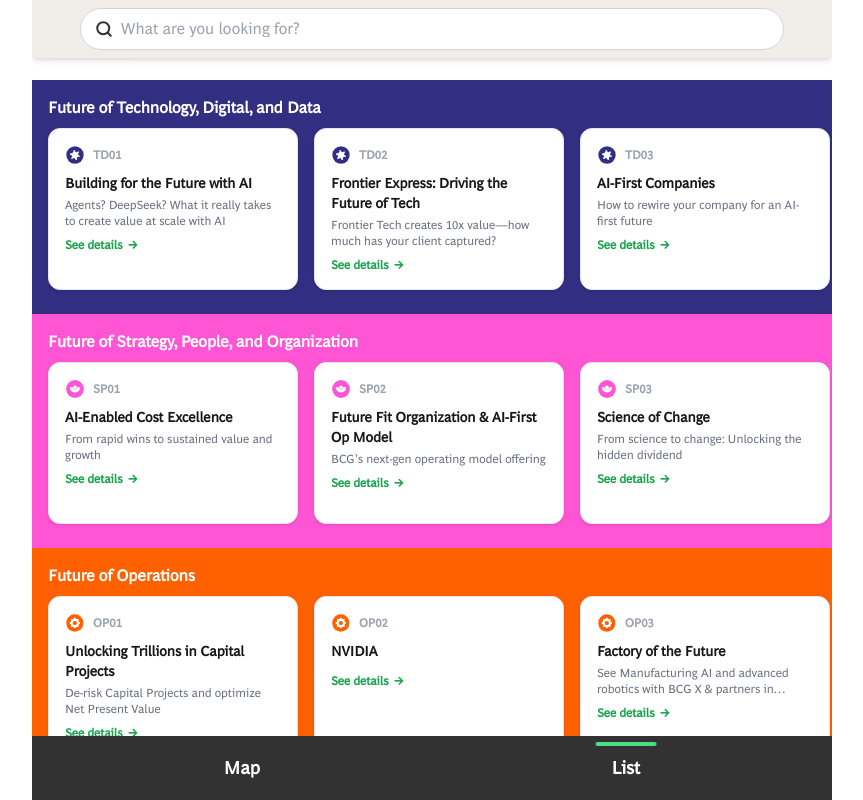
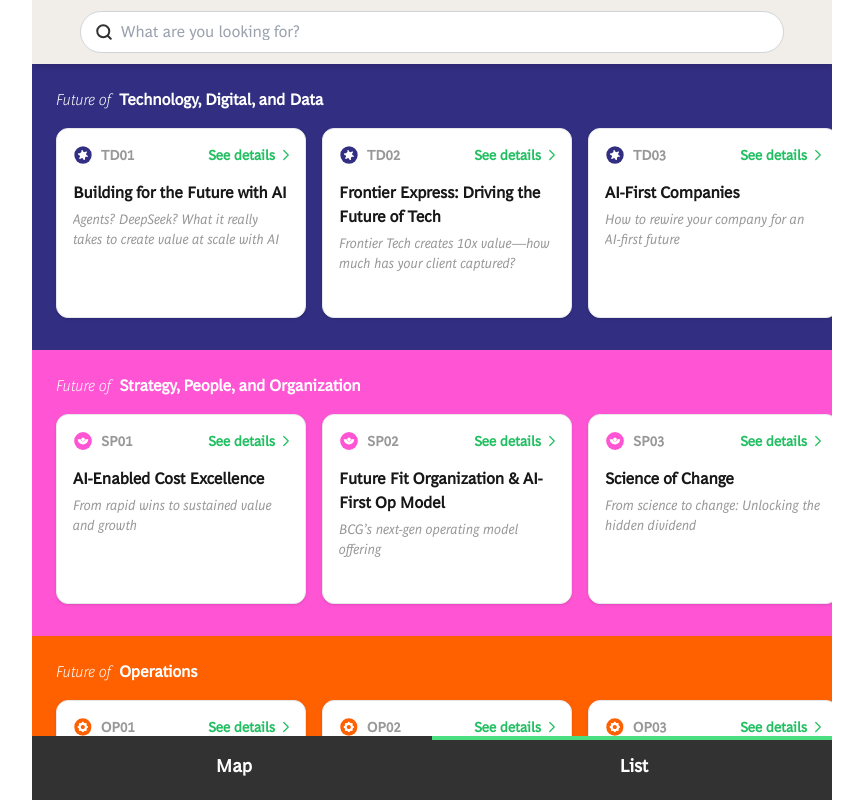
Before and after one commit to diecolgar/edge-map-2025, a Next.js app: page / in a window 1280 px wide. Both pictures are taken after a click on the button "List". Shown: the whole page, without its empty margins (208-1071 px from the left). Built offline with nearby package versions, Linux system fonts and the light colour scheme.

Commit message:
updates on list ui

```diff
--- a/app/EventMap.jsx
+++ b/app/EventMap.jsx
@@ -56,7 +56,7 @@ const FocusOnLocation = ({ position }) => {
 
 const renderIcon = (boothId, name, zoom) => {
   const content = `
-    <div style="position: relative; width: 40px; height: 40px; display: flex; justify-content: center; align-items: center; transform: translate(-40%, -40%);">
+    <div style="position: relative; width: 40px; height: 40px; display: flex; justify-content: center; align-items: center; transform: translate(-40%, -40%); font-family: 'BCGHenSans';">
       <div style="
         font-size: 12px;
         font-weight: bold;
@@ -131,12 +131,11 @@ const EventMap = () => {
     if (!bounds || locations.length === 0) return;
     const newLocations = locations.map((loc) => ({
       ...loc,
-      // Ahora usamos loc.x y loc.y, y convertimos la posición:
+      // Convertimos la posición de acuerdo al scaleFactor.
       position: [
         (imageOriginalSize.height - loc.y) * scaleFactor,
         loc.x * scaleFactor,
       ],
-      // Si deseas, puedes convertir sectorjourneys (string) a un array, por ejemplo:
       sectorjourneys: loc.sectorjourneys
         ? loc.sectorjourneys.split(",").map((s) => s.trim())
         : [],
@@ -152,17 +151,23 @@ const EventMap = () => {
     setFilteredLocations(filtered);
   }, [searchQuery, scaledLocations]);
 
+  // Opción 2: Mantenemos el MapContainer siempre montado y solo cambiamos su visibilidad.
   return (
     <div className="w-full flex justify-center">
       <div className="w-full max-w-[800px] h-dvh relative overflow-hidden">
         <TopBar searchQuery={searchQuery} onSearch={setSearchQuery} />
 
-        {/* Ejemplo: mostramos un contador de booths */}
+        {/* Contador de booths */}
         <div className="absolute top-0 left-0 m-4 z-50 bg-white p-2 rounded shadow">
           {filteredLocations.length} booths
         </div>
 
-        {activeView === "map" && bounds && (
+        {/* El MapContainer se mantiene montado siempre y cambia su visibilidad */}
+        <div
+          className={`absolute inset-0 transition-opacity duration-300 ${
+            activeView === "map" ? "opacity-100" : "opacity-0 pointer-events-none"
+          }`}
+        >
           <MapContainer
             crs={CRS.Simple}
             style={{ width: "100%", height: "100%", zIndex: 10 }}
@@ -191,11 +196,10 @@ const EventMap = () => {
             {zoomLevel >= 1 &&
               filteredLocations.map((location) => (
                 <Marker
-                  // Usamos location.boothId como clave, ya que el JSON actualizado no tiene "id"
                   key={location.boothId}
                   position={location.position}
                   icon={renderIcon(
-                    location.boothId || location.id,
+                    location.boothId,
                     location.name,
                     zoomLevel
                   )}
@@ -209,13 +213,21 @@ const EventMap = () => {
               <FocusOnLocation position={selectedLocation.position} />
             )}
           </MapContainer>
-        )}
+        </div>
 
+        {/* Vista de lista: Se muestra cuando activeView es "list" */}
         {activeView === "list" && (
           <BoothList booths={filteredLocations} onSelect={setSelectedLocation} />
         )}
 
-        <BottomBar activeView={activeView} onChangeView={setActiveView} />
+        <BottomBar
+          activeView={activeView}
+          onChangeView={(view) => {
+            // Si pasamos de "map" a "list", se cierra la info sheet
+            if (view === "list") setSelectedLocation(null);
+            setActiveView(view);
+          }}
+        />
 
         <BoothInfoSheet
           location={selectedLocation}
--- a/app/components/BoothInfoSheet.jsx
+++ b/app/components/BoothInfoSheet.jsx
@@ -2,14 +2,14 @@ import { motion, AnimatePresence } from "framer-motion";
 import { useEffect, useState, useRef } from "react";
 import { ChevronUp, ChevronDown, X } from "lucide-react";
 
-const collapsedHeight = "40vh"; // Altura fija para el estado colapsado
+const collapsedHeight = "34vh"; // Altura fija para el estado colapsado
 
 const BoothInfoSheet = ({ location, onClose }) => {
   const [sheetState, setSheetState] = useState("closed");
   const [expandedHeight, setExpandedHeight] = useState(null);
   const containerRef = useRef(null);
 
-  // Al seleccionar un booth, se abre en estado "collapsed" (40vh)
+  // Al seleccionar un booth, se abre en estado "collapsed" (34vh)
   useEffect(() => {
     if (location) {
       setSheetState("collapsed");
@@ -34,7 +34,7 @@ const BoothInfoSheet = ({ location, onClose }) => {
 
   if (!location) return null;
 
-  // Procesamiento de contactos y emails (se asume que vienen en formato CSV)
+  // Procesamiento de contactos y emails (se asume formato CSV)
   const contacts = location.contacts
     ? location.contacts.split(",").map((c) => c.trim())
     : [];
@@ -59,14 +59,14 @@ const BoothInfoSheet = ({ location, onClose }) => {
               ? 0
               : sheetState === "collapsed"
               ? collapsedHeight
-              : expandedHeight || "80vh", // si no se ha medido aún, fallback a 80vh
+              : expandedHeight || "80vh", // fallback a 80vh
         }}
         exit={{ height: 0 }}
         transition={{ duration: 0.4, ease: "easeInOut" }}
         style={{ overflow: "hidden", touchAction: "none" }}
       >
         {/* Cabecera: Botones de expandir/colapsar y cerrar */}
-        <div className="flex items-center justify-between px-4 py-2 border-b">
+        <div className="flex items-center justify-between px-4 py-4 pb-2">
           <button
             onClick={() =>
               setSheetState((prev) =>
@@ -82,19 +82,20 @@ const BoothInfoSheet = ({ location, onClose }) => {
               <ChevronDown size={24} />
             )}
           </button>
+          {/* Botón de cierre: círculo con fondo bg-edgeText y X blanca dentro */}
           <button
             onClick={() => {
               setSheetState("closed");
-              setTimeout(onClose, 400); // espera la transición antes de desmontar
+              setTimeout(onClose, 400);
             }}
-            className="text-gray-500 hover:text-gray-800"
+            className="flex items-center justify-center rounded-full bg-edgeText w-8 h-8 hover:bg-gray-600"
             aria-label="Cerrar"
           >
-            <X size={24} />
+            <X size={16} color="white" />
           </button>
         </div>
 
-        {/* Contenido interno (se mide la altura total de este bloque) */}
+        {/* Contenido interno */}
         <div
           className={`h-full ${
             sheetState === "expanded" ? "overflow-y-auto" : "overflow-hidden"
@@ -108,13 +109,13 @@ const BoothInfoSheet = ({ location, onClose }) => {
                 alt={`${location.neighbourhood} icon`}
                 className="w-8 h-8"
               />
-              <span className="text text-edgeTextSecondary font-black">
+              <span className="text text-edgeTextSecondary font-black font-sans">
                 {location.boothId?.toUpperCase()}
               </span>
             </div>
-            <h2 className="text-xl font-bold mt-1">{location.name}</h2>
+            <h2 className="text-2xl font-bold mt-1">{location.name}</h2>
             {location.subtitle && (
-              <p className="text-sm text-gray-500 mb-2 italic">
+              <p className="text-base text-gray-500 mb-2 italic">
                 {location.subtitle}
               </p>
             )}
@@ -127,7 +128,7 @@ const BoothInfoSheet = ({ location, onClose }) => {
             )}
           </div>
 
-          {/* Segunda sección: Tag ABOUT, Descripción y mapeo de contactos */}
+          {/* Segunda sección: Tag ABOUT, Descripción y contactos */}
           <div className="bg-edgeBackground p-6 mb-16">
             {/* Tag ABOUT */}
             <div className="mb-4">
@@ -145,7 +146,6 @@ const BoothInfoSheet = ({ location, onClose }) => {
                 CONTACTS
               </span>
             </div>
-            {/* Lista de contactos en flex-col */}
             <div className="flex flex-col gap-1">
               {contactEmailPairs.map(({ contact, email }, index) => (
                 <span key={index} className="text-sm text-gray-700">
--- a/app/components/BoothList.js
+++ b/app/components/BoothList.js
@@ -1,3 +1,5 @@
+import React from "react";
+
 const BoothList = ({ booths, onSelect }) => {
   const neighbourhoodStyles = {
     fs: {
@@ -31,7 +33,7 @@ const BoothList = ({ booths, onSelect }) => {
   }, {});
 
   return (
-    <div className="overflow-y-auto max-h-full pb-20 pt-20">
+    <div className="overflow-y-auto max-h-full pb-16 pt-16">
       {Object.entries(grouped).map(([neighbourhood, groupBooths]) => {
         const style = neighbourhoodStyles[neighbourhood] || {
           label: `Group: ${neighbourhood}`,
@@ -39,36 +41,77 @@ const BoothList = ({ booths, onSelect }) => {
         };
 
         return (
-          <div key={neighbourhood} className={`py-4 ${style.color}`}>
-            <h2 className="text-base font-semibold text-white px-4 mb-2">
-              {style.label}
+          <div key={neighbourhood} className={`py-6 ${style.color}`}>
+            <h2 className="text-base font-semibold text-white px-6 mb-4">
+              {style.label.startsWith("Future of ") ? (
+                <span>
+                  <i className="font-light mr-1">Future of</i>
+                  {" "}{style.label.substring("Future of ".length)}
+                </span>
+              ) : (
+                style.label
+              )}
             </h2>
 
             {/* Sección de booths, con scrollbar horizontal oculta */}
-            <div className="flex gap-4 overflow-x-auto px-4 pb-2 scrollbar-hide">
+            <div className="flex gap-4 overflow-x-auto px-6 pb-2 scrollbar-hide">
               {groupBooths.map((booth) => (
                 <div
                   key={booth.boothId}
                   onClick={() => onSelect(booth)}
-                  className="min-w-[250px] bg-white rounded-xl shadow p-4 border cursor-pointer hover:shadow-md transition"
+                  className="flex flex-col justify-between min-w-[250px] min-h-[190px] bg-white rounded-xl shadow p-4 border cursor-pointer hover:shadow-md transition"
                 >
-                  <div className="flex items-center gap-2 mb-2">
+                  {/* Top row: Icono, Booth ID y "See details" */}
+                  <div className="flex flex-col">
+                    <div className="flex items-center justify-between mb-4">
+                      <div className="flex items-center gap-2">
                         <img
                           src={`/nb-icons/${booth.neighbourhood?.toLowerCase()}.svg`}
                           alt={`${booth.neighbourhood} icon`}
                           className="w-5 h-5"
                         />
-                    <span className="text-xs font-bold text-gray-400">
+                        <span className="text-sm font-bold text-edgeTextSecondary">
                           {booth.boothId?.toUpperCase()}
                         </span>
                       </div>
-                  <h3 className="text-sm font-semibold mb-1">{booth.name}</h3>
-                  <p className="text-xs text-gray-500 line-clamp-2">
+                      <div className="flex items-center gap-2 text-edgeGreen text-sm font-bold">
+                        <span>See details</span>
+                        <svg
+                          width="6"
+                          height="12"
+                          viewBox="0 0 6 12"
+                          fill="none"
+                          xmlns="http://www.w3.org/2000/svg"
+                        >
+                          <path
+                            d="M0.75 10.5L5.25 6L0.75 1.5"
+                            stroke="#21BF61"
+                            strokeWidth="1.2"
+                            strokeLinecap="round"
+                            strokeLinejoin="round"
+                          />
+                        </svg>
+                      </div>
+                    </div>
+                    {/* Contenedor para la parte principal y la etiqueta de partner */}
+                    <div className="flex flex-col justify-between">
+                      {/* Parte principal: Nombre y subtítulo */}
+                      <div className="flex flex-col">
+                        <h3 className="text-base font-semibold mb-1">{booth.name}</h3>
+                        <p className="text-sm text-edgeTextSecondary line-clamp-2 italic">
                           {booth.subtitle}
                         </p>
-                  <div className="text-green-600 text-xs font-semibold mt-2 flex items-center gap-1">
-                    See details <span>→</span>
                       </div>
+                      {/* Etiqueta de partner, si corresponde */}
+                    </div>
+                  </div>
+                  {booth.partner === "Y" && (
+                      <div className="flex-shrink-0">
+                        <span className="inline-block bg-edgeBackground text-edgeText text-xs font-semibold px-3 py-1 rounded-full border border-[#D9D7D6]">
+                          Partners &amp; Collaborators
+                        </span>
+                      </div>
+                    )}
                 </div>
               ))}
             </div>
--- a/app/components/BottomBar.jsx
+++ b/app/components/BottomBar.jsx
@@ -1,18 +1,31 @@
+import { motion } from "framer-motion";
+import React from "react";
+
 const BottomBar = ({ activeView, onChangeView }) => {
   return (
-    <div className="absolute bottom-0 left-0 w-full z-[1000] bg-[#323232] px-4 py-4 flex justify-around items-center h-16">
+    <div className="absolute bottom-0 left-0 w-full z-[1000] bg-[#323232] pb-4 h-16 flex flex-col items-center">
+      {/* Contenedor del indicador: ocupa el 100% del ancho */}
+      <div className="relative w-full h-2 mb-2">
+        {/* Div indicador: ocupa el 50% y se mueve según activeView */}
+        <motion.div
+          className="absolute top-0 h-1 bg-green-400"
+          style={{ width: "50%" }}
+          animate={{ left: activeView === "map" ? 0 : "50%" }}
+          transition={{ duration: 0.3 }}
+        />
+      </div>
+      {/* Sección de botones */}
+      <div className="flex justify-around items-center w-full">
         {["map", "list"].map((view) => (
           <button
             key={view}
             onClick={() => onChangeView(view)}
-          className={`relative text-lg font-semibold text-white px-4`}
+            className="text-lg font-semibold text-white px-4"
           >
-          {activeView === view && (
-            <div className="absolute top-[-12px] left-1/2 -translate-x-1/2 w-full h-1 rounded-full bg-green-400" />
-          )}
             {view === "map" ? "Map" : "List"}
           </button>
         ))}
+      </div>
     </div>
   );
 };
--- a/app/components/TopBar.jsx
+++ b/app/components/TopBar.jsx
@@ -1,6 +1,6 @@
 const TopBar = ({ searchQuery, onSearch }) => {
   return (
-    <div className="absolute top-0 left-0 w-full z-[1000] bg-[#F1EEEA] backdrop-blur px-12 py-2 shadow-md">
+    <div className="absolute top-0 left-0 w-full z-[1000] bg-[#F1EEEA] backdrop-blur px-12 py-2 shadow-md h-16 flex items-center">
       <div className="relative w-full">
         <svg
           className="absolute left-4 top-1/2 transform -translate-y-1/2"
```
Lines whose indentation alone changed are shown as unchanged.
